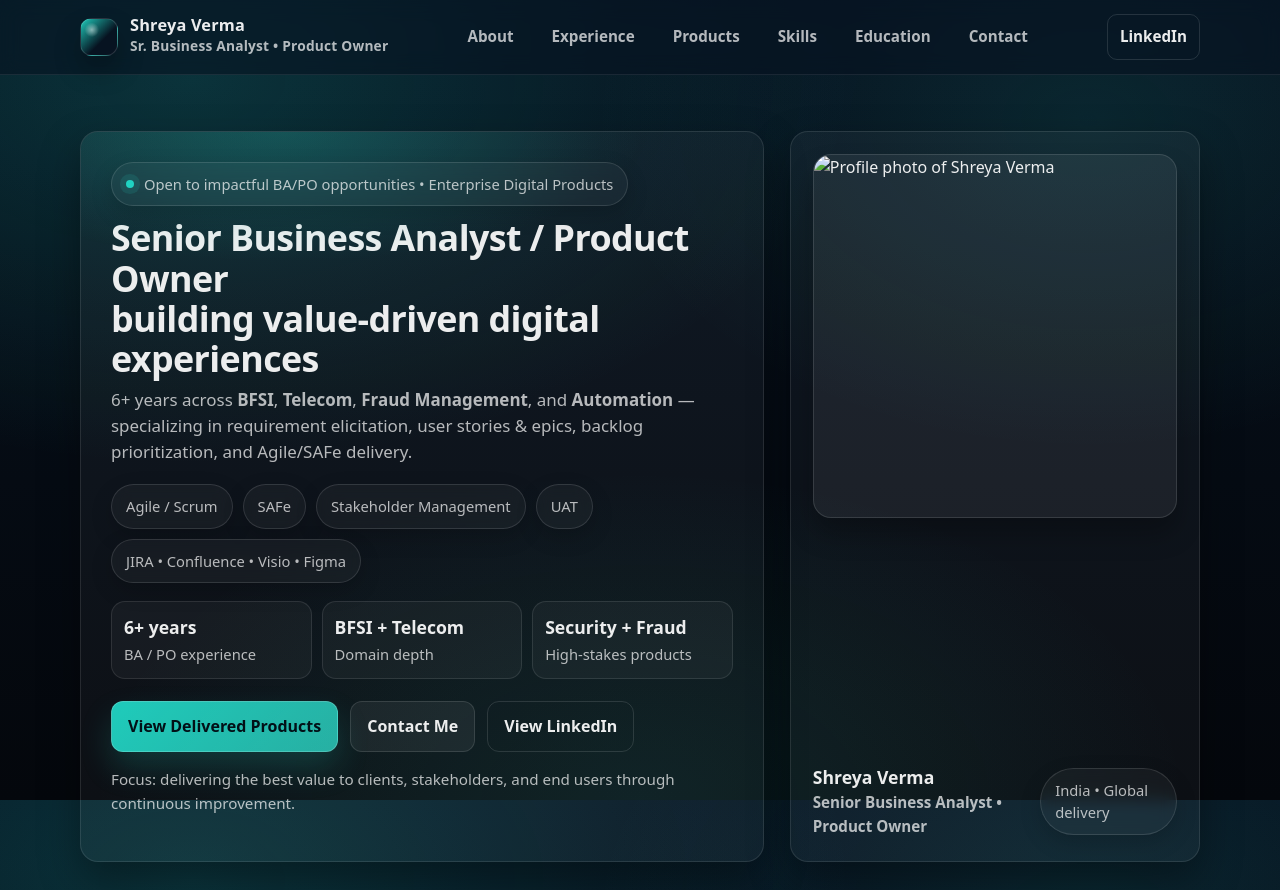
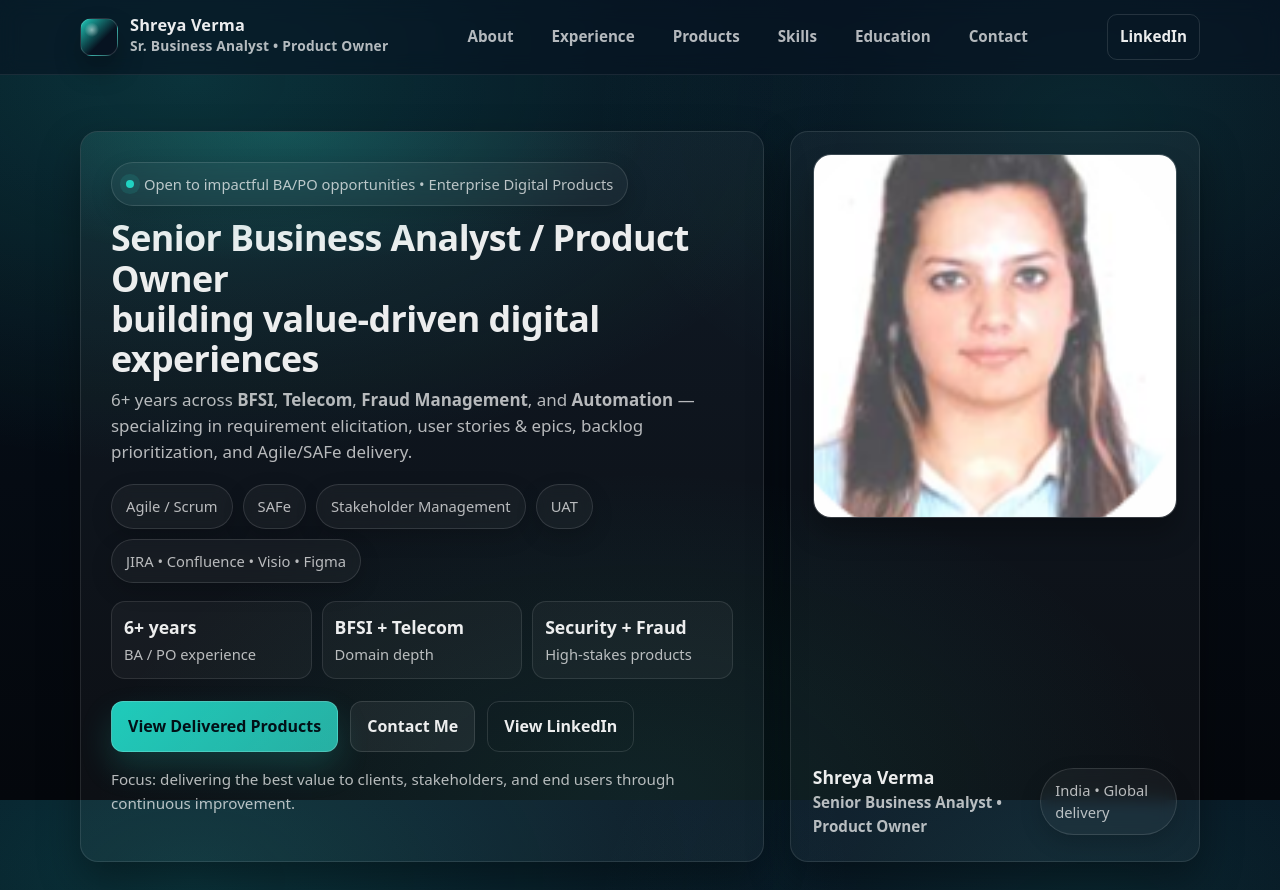
Before and after one commit to Shrey2627/Digital-portfolio-, a plain HTML site: page index.html in a window 1280 px wide. Drawn offline with Linux system fonts and the light colour scheme.

Commit message:
Fix profile image source and update alt text
Updated the profile image source and alt text.

```diff
--- a/index.html
+++ b/index.html
@@ -447,9 +447,9 @@
 
         <aside class="profile-card" aria-label="Profile">
           <div class="avatar">
-            <!-- Replace profile.jpg with your actual image filename (e.g., image.png) -->
-            <img src=".github/shreya profile pic.png" alt="Profile photo of Shreya Verma" />
-          </div>
+  <img src="shreya profile pic .png" alt="Shreya Verma profile photo" />
+</div>
+
 
           <div>
             <div style="display:flex; align-items:center; justify-content:space-between; gap:10px;">
```
